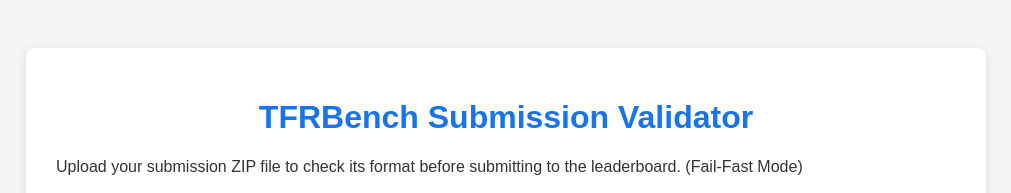
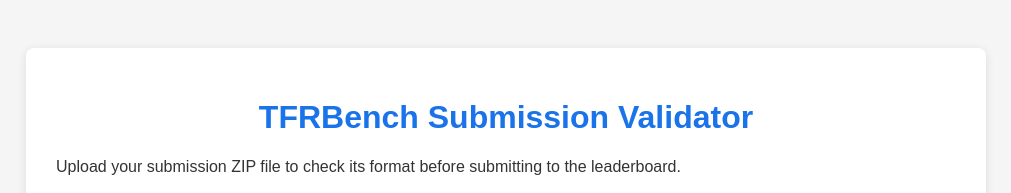
Before and after one commit to tfrbench/tfrbench.github.io, a plain HTML site: page validator.html in a window 1280 px wide. Shown: the top 193 px of the page, without its empty margins (134-1145 px from the left). Drawn offline with nearby package versions, Linux system fonts and the light colour scheme.

Commit message:
Remove 'Fail-Fast Mode' mention from validator

```diff
--- a/validator.html
+++ b/validator.html
@@ -73,7 +73,7 @@
 <body>
     <div class="container">
         <h1>TFRBench Submission Validator</h1>
-        <p>Upload your submission ZIP file to check its format before submitting to the leaderboard. (Fail-Fast Mode)</p>
+        <p>Upload your submission ZIP file to check its format before submitting to the leaderboard.</p>
 
         <div class="upload-area" onclick="document.getElementById('fileInput').click()">
             <p>Click to select or drag and drop your ZIP file</p>
```
